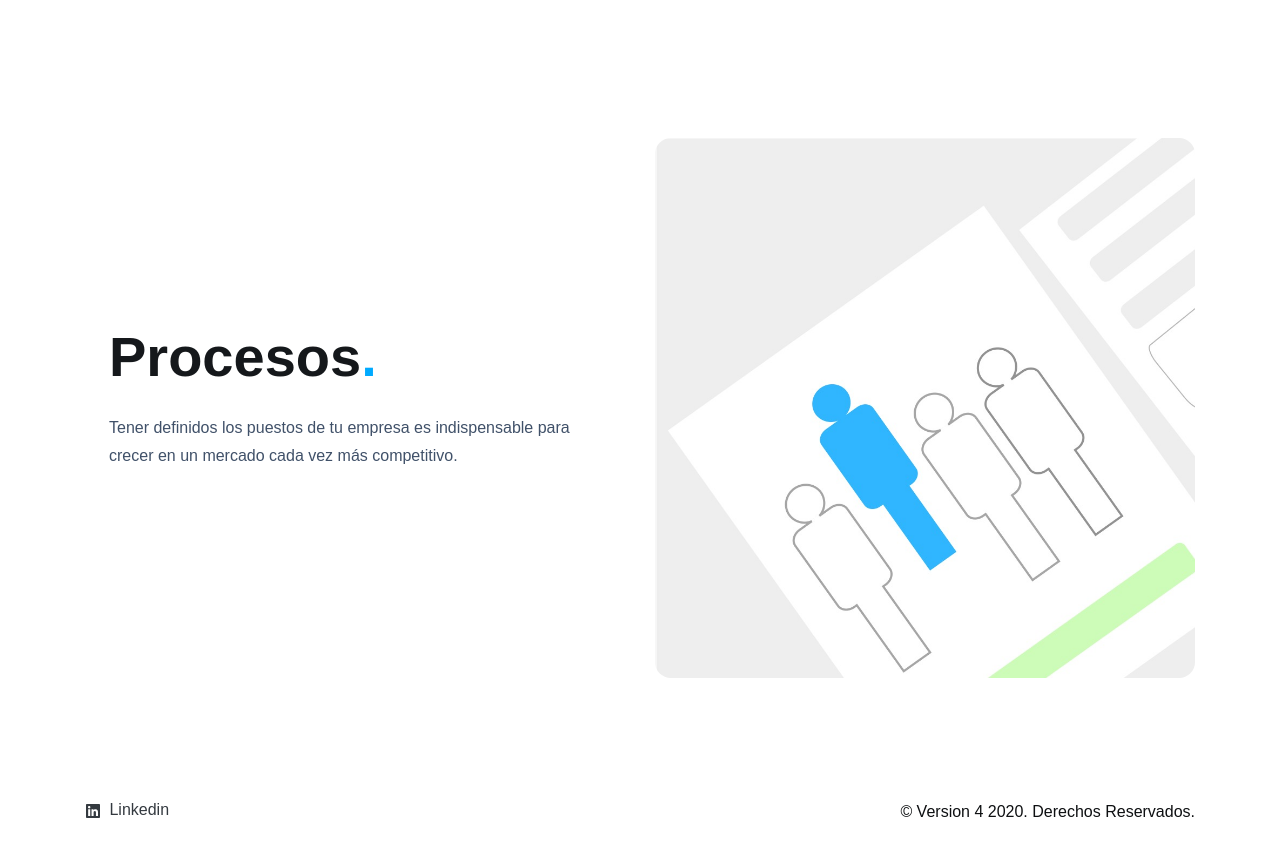
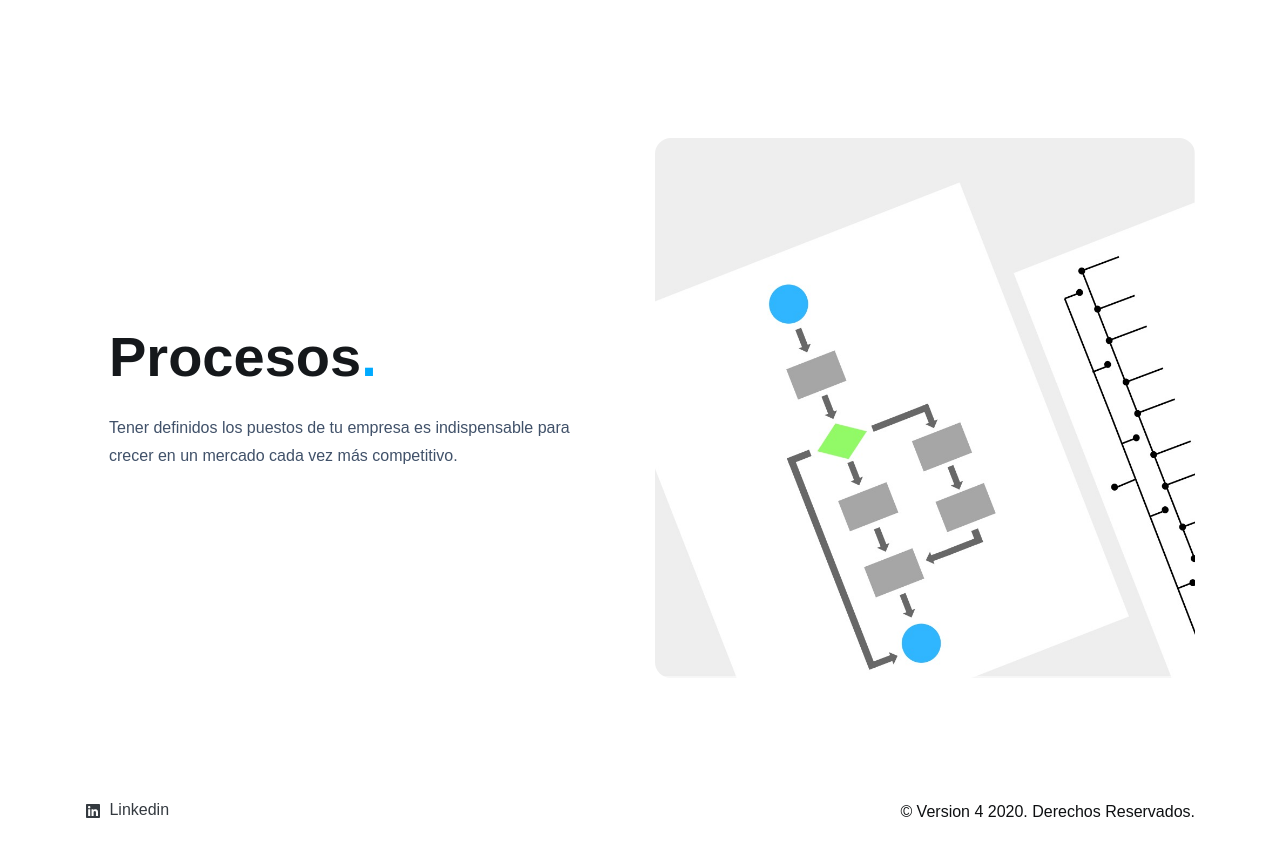
Before and after one commit to CristianPalaciosBeltran/version4-front, a React (Create React App) app: page / in a window 1280 px wide. Shown: the part 2980-3837 px from the top of the page. Built offline with nearby package versions, Linux system fonts and the light colour scheme; what webfontloader would draw is missing.

Commit message:
Se implemento imagen de procesos

```diff
--- a/src/img/index.js
+++ b/src/img/index.js
@@ -6,6 +6,8 @@ import Logo from './version-4-logo.svg'
 import Organigrama from './organigrama.jpeg'
 import Puestos from './puestos.jpeg'
 import Descripciones from './descripciones.jpeg'
+import Procesos from './procesos.jpeg'
+
 
 
 
@@ -27,6 +29,10 @@ export const ImgOrganigrama = ({className}) =>(
     <Img src={Organigrama} alt='Organigrama' className={className}/>
 )
 
+export const ImgProcesos = ({className}) =>(
+    <Img src={Procesos} alt='Procesos' className={className}/>
+)
+
 export const ImgPuestos = ({className}) =>(
     <Img src={Puestos} alt='Puestos' className={className}/>
 )
--- a/src/pages/landing/SoftwareAgency.js
+++ b/src/pages/landing/SoftwareAgency.js
@@ -13,7 +13,7 @@ import { A, AWhatsapp } from '../../config-components'
 // Imports de assets.
 import Blog from '../../img/test.jpg'
 import Heroxs from '../../img/hero-xs.png'
-import { ImgOrganigrama, ImgPuestos, ImgDescripciones} from '../../img'
+import { ImgOrganigrama, ImgPuestos, ImgDescripciones, ImgProcesos} from '../../img'
 import Figma from '../../img/figma.svg'
 import WebApps from '../../img/vscode.svg'
 import HTML5 from '../../img/html5.svg'
@@ -86,7 +86,7 @@ function Landing() {
                         </div>
                     </Col>
                     <Col lg="6">
-                                              <ImgDescripciones className="img-fluid rounded my-4" />
+                        <ImgProcesos className="img-fluid rounded my-4" />
 
                     </Col>
                 </Row>
```
Also changed, not shown: src/img/procesos.jpeg (added).
